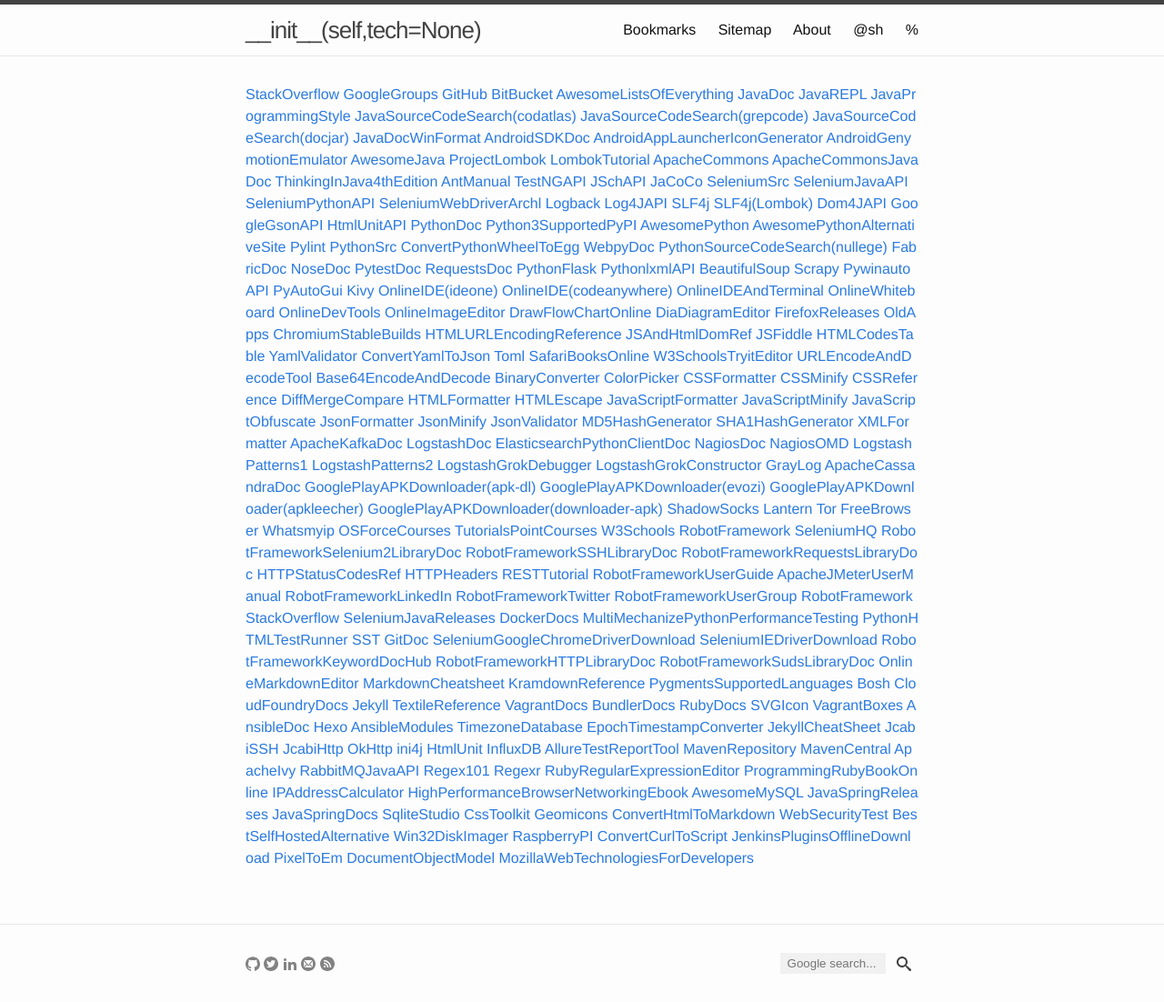
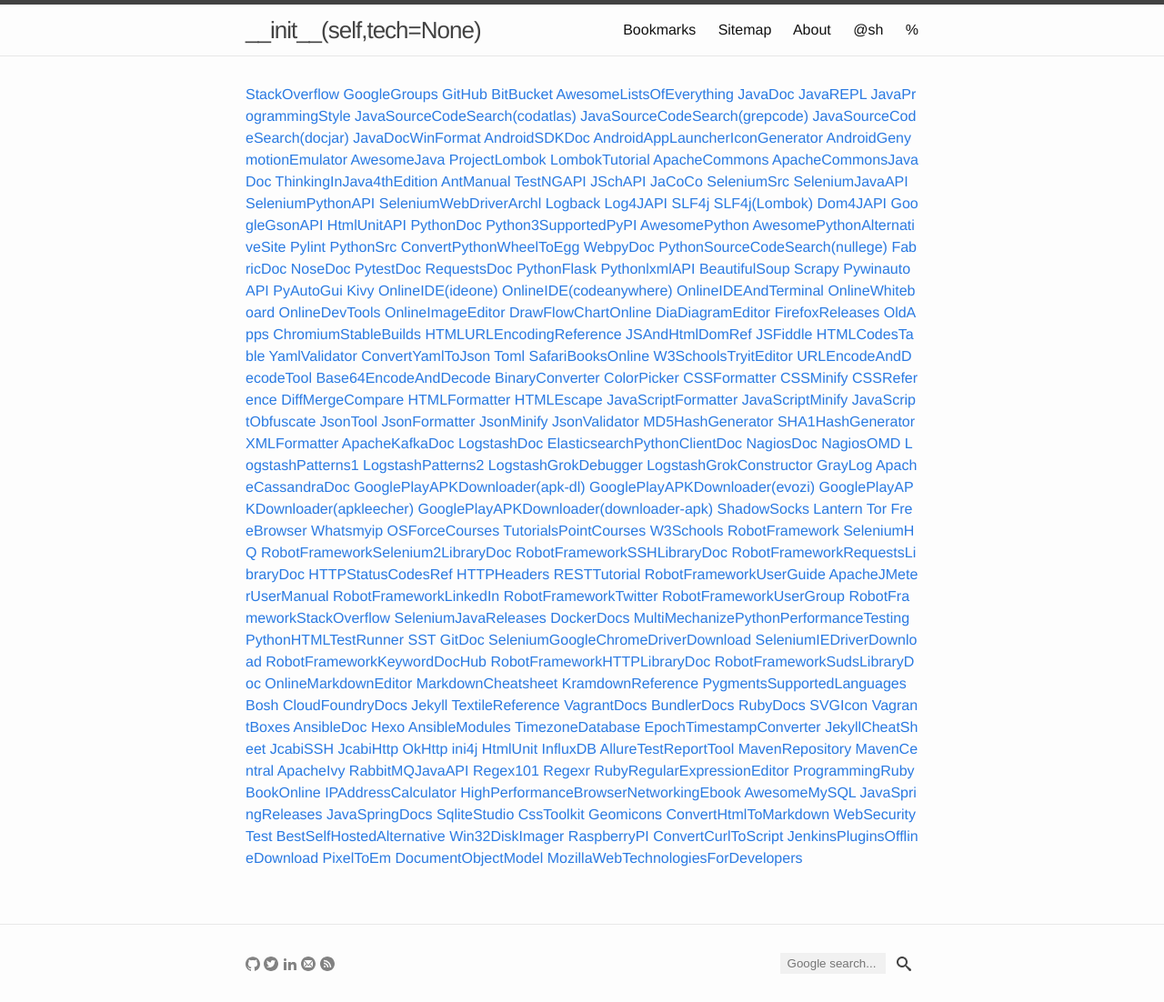
Before and after one commit to yuan-jiang/yuan-jiang.github.io, a Jekyll site: the page built from bookmarks.md, in a window 1280 px wide. Shown: the whole page at 91% size. Built offline with Jekyll 4.4.1, drawn with Linux system fonts in a browser that asks for light colours.

Commit message:
Add new json validation tool

```diff
--- a/_data/bookmarks.yml
+++ b/_data/bookmarks.yml
@@ -176,6 +176,8 @@
   link: http://www.danstools.com/javascript-minify/
 - description: JavaScriptObfuscate
   link: http://www.danstools.com/javascript-obfuscate/index.php/
+- description: JsonTool
+  link: http://json.awesomes.cn/
 - description: JsonFormatter
   link: http://www.cleancss.com/json-beautify/
 - description: JsonMinify
```
